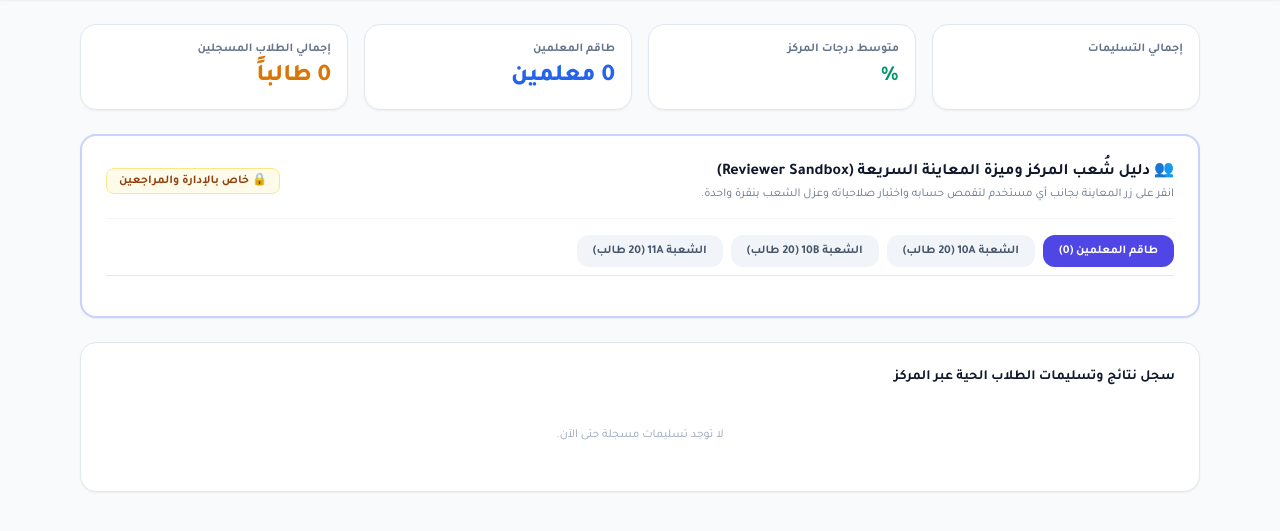
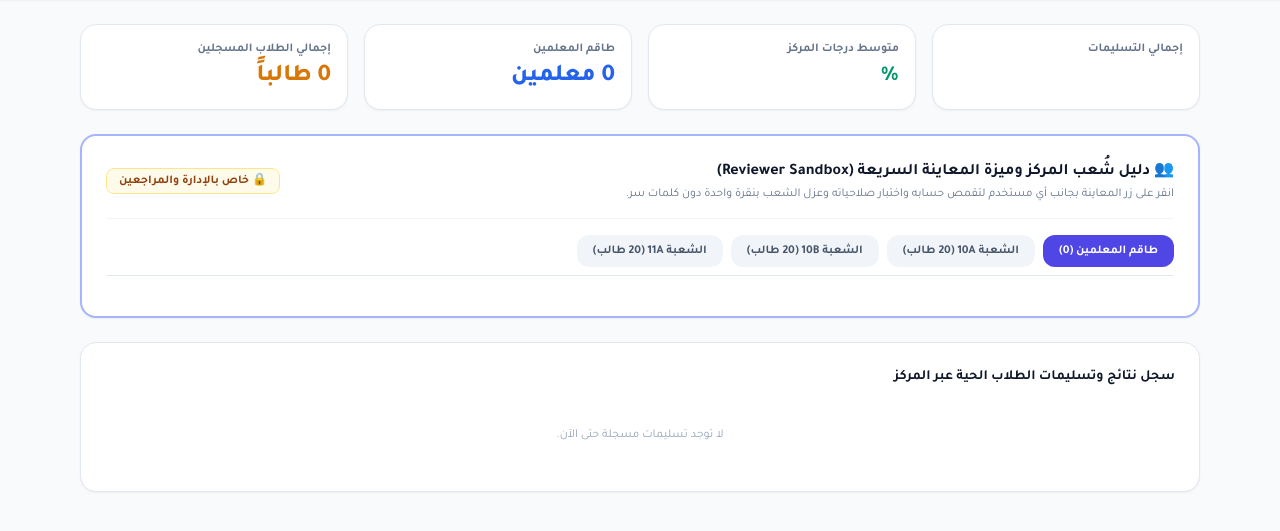
Before and after one commit to Mr-Noor-aldeen/bythursday-quiz-system, a FastAPI app: template templates/admin_dashboard.html in a window 1280 px wide. Shown: the part 69-600 px from the top of the page. Run offline with FastAPI, Linux system fonts and the light colour scheme; the template is opened without the code that fills it, so the values that code supplies are empty; some libraries are stand-ins or nearby versions.

Commit message:
fix: finalize clean admin roster sandbox

```diff
--- a/templates/admin_dashboard.html
+++ b/templates/admin_dashboard.html
@@ -52,13 +52,13 @@
     </div>
 
     <!-- Reviewer Master Roster & Impersonation Sandbox -->
-    <div class="bg-white border-2 border-indigo-200 rounded-2xl p-5 md:p-6 shadow-sm overflow-hidden">
+    <div class="bg-white border-2 border-indigo-300 rounded-2xl p-5 md:p-6 shadow-sm overflow-hidden">
       <div class="flex flex-col sm:flex-row sm:items-center justify-between gap-2 pb-4 border-b border-slate-100">
         <div>
           <h2 class="text-base font-bold text-slate-900 flex items-center gap-2">
             <span>👥 دليل شُعب المركز وميزة المعاينة السريعة (Reviewer Sandbox)</span>
           </h2>
-          <p class="text-xs text-slate-500 mt-0.5">انقر على زر المعاينة بجانب أي مستخدم لتقمص حسابه واختبار صلاحياته وعزل الشعب بنقرة واحدة.</p>
+          <p class="text-xs text-slate-500 mt-0.5">انقر على زر المعاينة بجانب أي مستخدم لتقمص حسابه واختبار صلاحياته وعزل الشعب بنقرة واحدة دون كلمات سر.</p>
         </div>
         <div class="text-xs font-bold bg-amber-50 text-amber-800 border border-amber-200 px-3 py-1 rounded-lg self-start sm:self-auto">
           🔒 خاص بالإدارة والمراجعين
```
